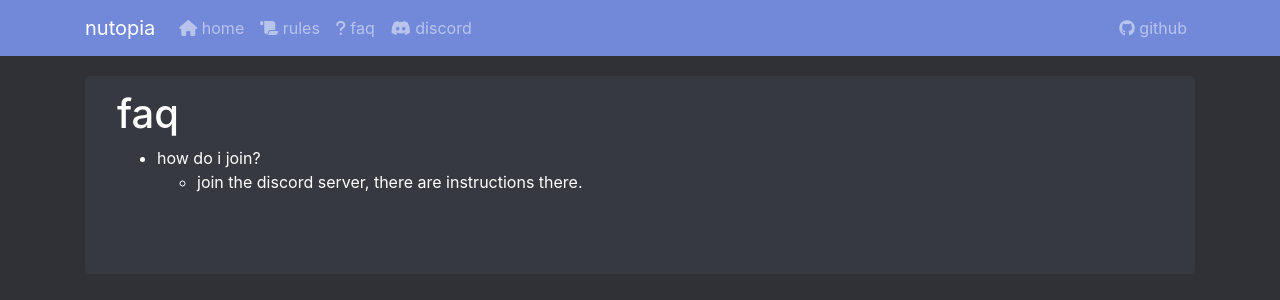
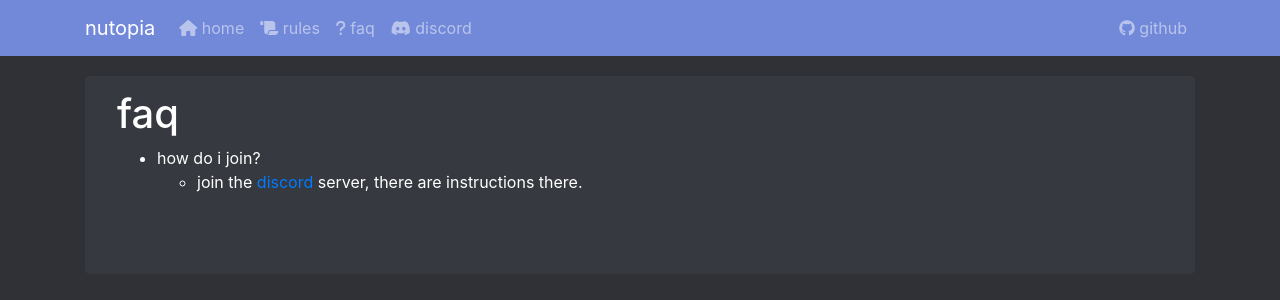
Before and after one commit to Epikest/nutopia, a Jekyll site: the page built from faq.md, in a window 1280 px wide. Shown: the top 300 px of the page. Built offline with Jekyll 4.4.1, drawn with Linux system fonts in a browser that asks for light colours; nearby versions of some CDN libraries; part of the change alters nothing that is shown.

Commit message:
Update faq.md

```diff
--- a/faq.md
+++ b/faq.md
@@ -6,4 +6,4 @@ title: FAQ
 # faq
 
 - how do i join?
-  - join the discord server, there are instructions there.
+  - join the [discord](https://discord.gg/884crYr) server, there are instructions there.
```
